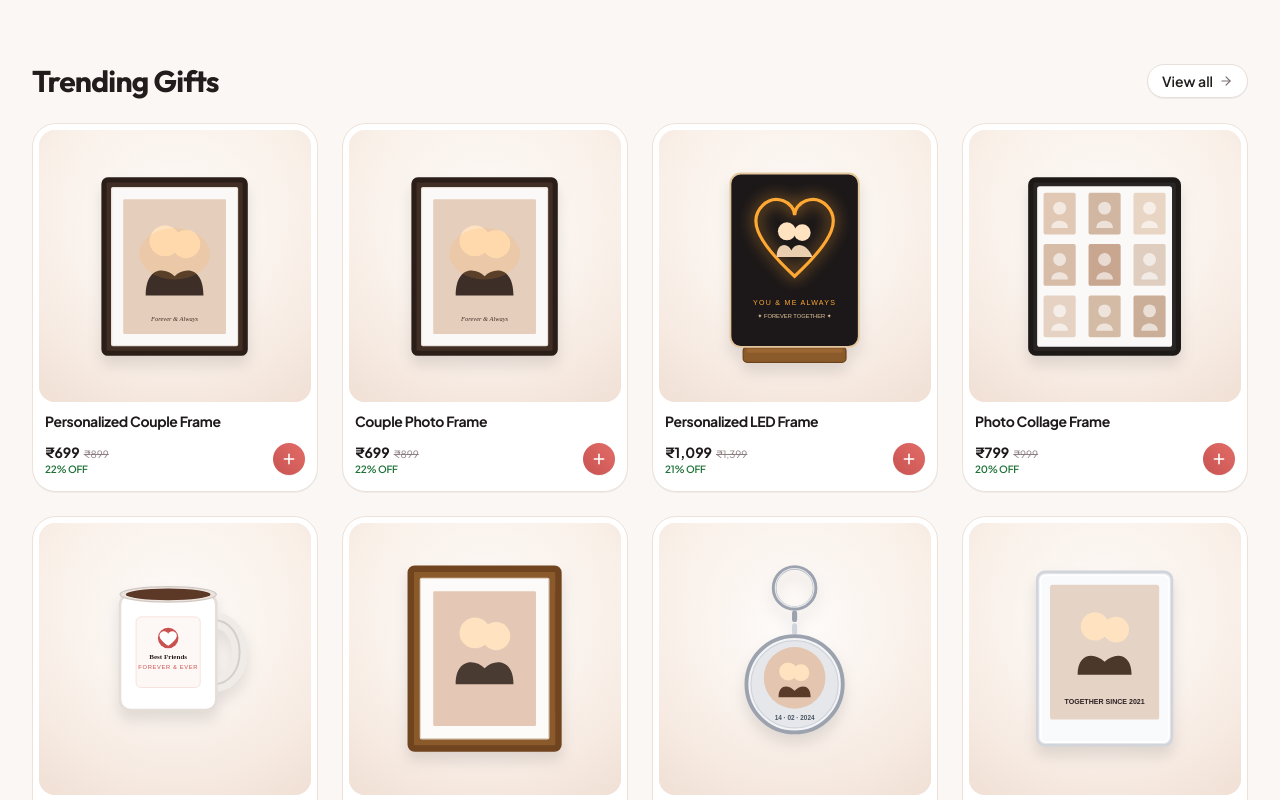
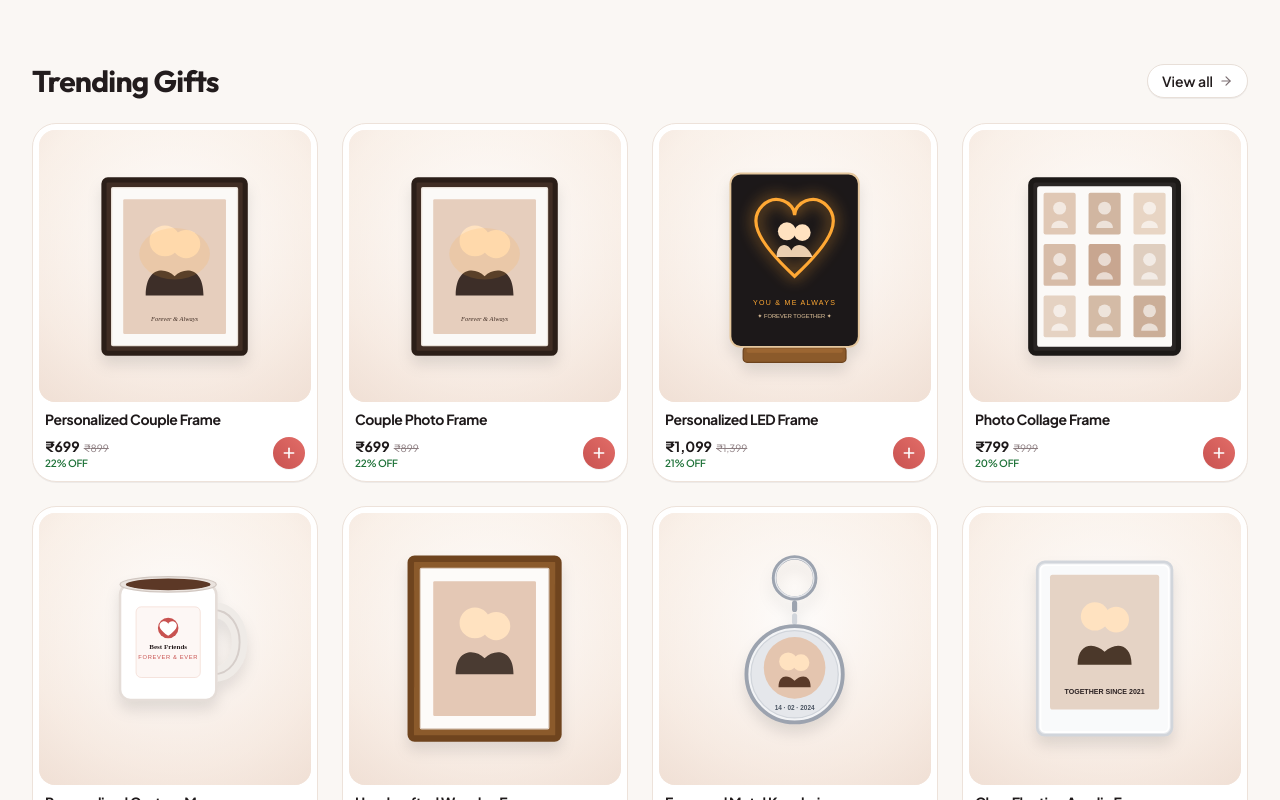
Before and after one commit to ShaikYakoub/md-gifts, a Next.js app: page / in a window 1280 px wide. Shown: the part 780-1580 px from the top of the page. Built offline with nearby package versions, Linux system fonts and the light colour scheme.

Commit message:
style(catalog): eliminate excessive gap between card title and pricing/action row

```diff
--- a/src/components/catalog/ProductCard.tsx
+++ b/src/components/catalog/ProductCard.tsx
@@ -65,7 +65,7 @@ export function ProductCard({ product, priority = false }: ProductCardProps) {
   return (
     <Link
       href={`/product/${product.slug}`}
-      className="group relative bg-white rounded-2xl sm:rounded-3xl border border-[#EDE2DA] p-1 pb-2.5 sm:p-1.5 sm:pb-3 shadow-2xs hover:shadow-lg hover:border-[#D9C4B7] transition-all duration-300 cursor-pointer flex flex-col justify-between h-full select-none"
+      className="group relative bg-white rounded-2xl sm:rounded-3xl border border-[#EDE2DA] p-1 pb-2 sm:p-1.5 sm:pb-2.5 shadow-2xs hover:shadow-lg hover:border-[#D9C4B7] transition-all duration-300 cursor-pointer flex flex-col select-none"
       aria-label={`View and customize ${product.name}`}
     >
       <div>
@@ -83,7 +83,7 @@ export function ProductCard({ product, priority = false }: ProductCardProps) {
         </div>
 
         {/* 2. Text Content Area */}
-        <div className="pt-2 sm:pt-2.5 px-1 sm:px-1.5">
+        <div className="pt-1.5 sm:pt-2 px-1 sm:px-1.5">
           <h3 className="font-sans text-xs sm:text-sm font-bold text-[#1E191A] tracking-tight group-hover:text-[#C85250] transition-colors leading-snug line-clamp-2">
             {product.name}
           </h3>
@@ -91,7 +91,7 @@ export function ProductCard({ product, priority = false }: ProductCardProps) {
       </div>
 
       {/* 3. Bottom Row: Price & Circular Action Button / Adder-Reducer Pill */}
-      <div className="mt-2 sm:mt-2.5 px-1 sm:px-1.5 pb-0.5 flex items-center justify-between gap-1.5">
+      <div className="mt-1 sm:mt-1.5 px-1 sm:px-1.5 flex items-center justify-between gap-1.5">
         <div className="flex flex-col">
           <div className="flex items-baseline gap-1">
             <span className="text-xs sm:text-sm font-bold text-[#1E191A]">
```
